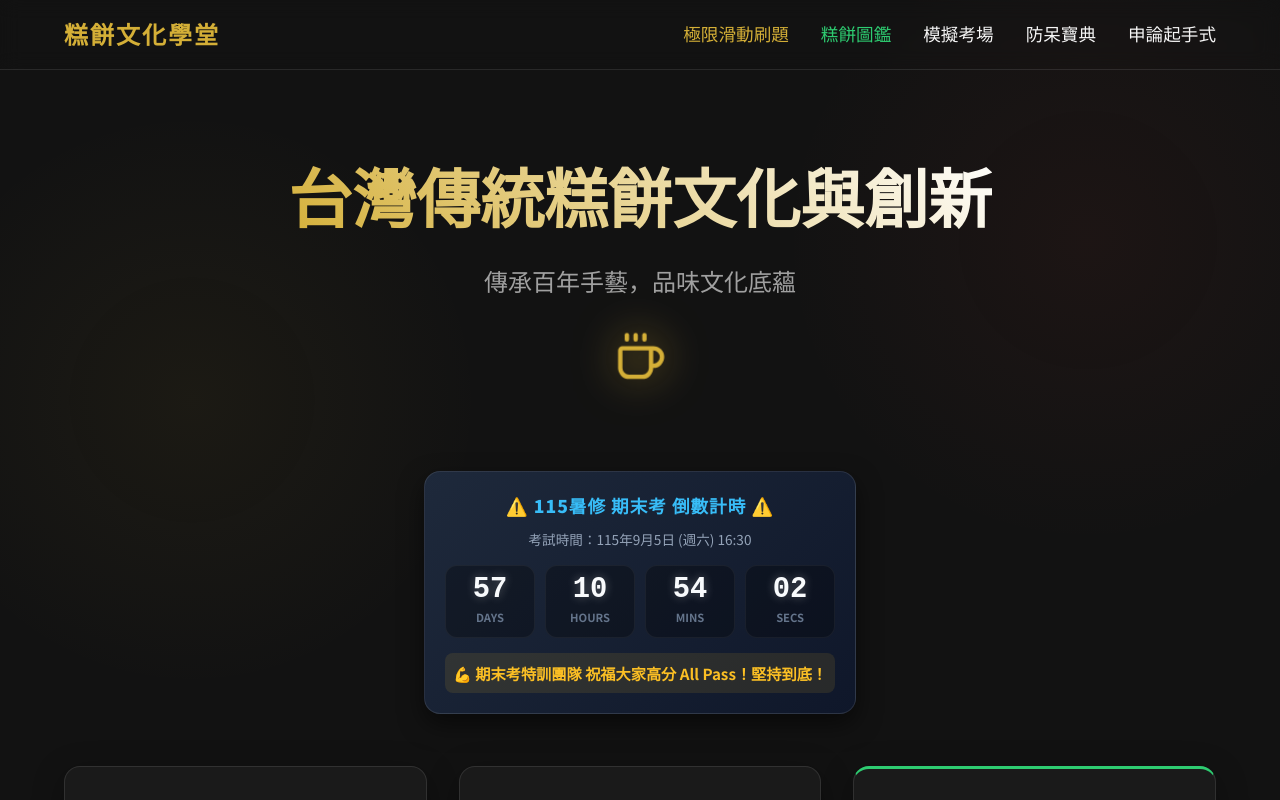
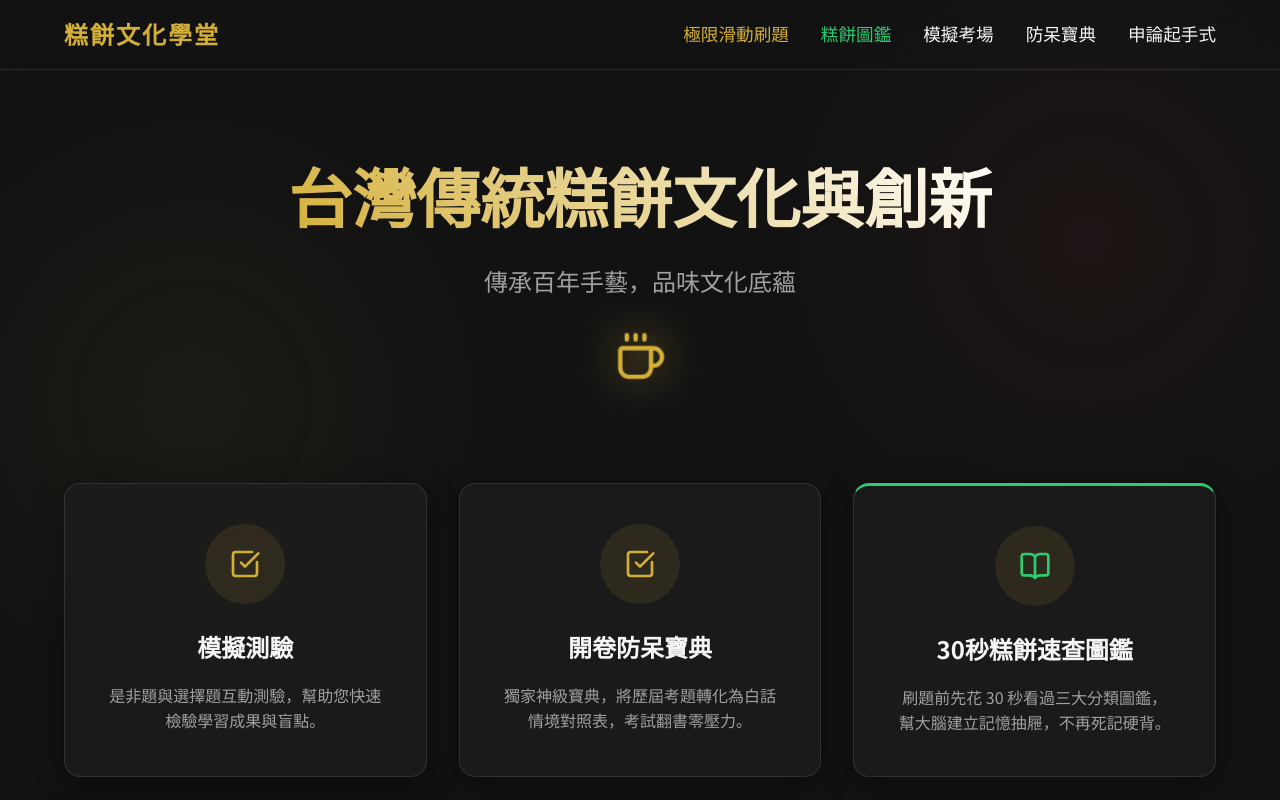
Before and after one commit to m0904103/taiwan-pastry-web, a React (Vite) app: page / in a window 1280 px wide. Shown: the top 800 px of the page. Built offline with nearby package versions, Linux system fonts and the light colour scheme.

Commit message:
Remove countdown timer per user request

```diff
--- a/src/components/CountdownTimer.jsx
+++ /dev/null
@@ -1,73 +0,0 @@
-import React, { useState, useEffect } from 'react';
-
-const CountdownTimer = () => {
-  const [timeLeft, setTimeLeft] = useState({ days: '00', hours: '00', mins: '00', secs: '00' });
-  const [isOver, setIsOver] = useState(false);
-
-  useEffect(() => {
-    // 考試時間：115年9月5日 (週六) 16:30
-    const targetDate = new Date('2026-09-05T16:30:00+08:00').getTime();
-
-    const timer = setInterval(() => {
-      const now = new Date().getTime();
-      const distance = targetDate - now;
-
-      if (distance < 0) {
-        clearInterval(timer);
-        setIsOver(true);
-        return;
-      }
-
-      const days = Math.floor(distance / (1000 * 60 * 60 * 24));
-      const hours = Math.floor((distance % (1000 * 60 * 60 * 24)) / (1000 * 60 * 60));
-      const minutes = Math.floor((distance % (1000 * 60 * 60)) / (1000 * 60));
-      const seconds = Math.floor((distance % (1000 * 60)) / 1000);
-
-      setTimeLeft({
-        days: days.toString().padStart(2, '0'),
-        hours: hours.toString().padStart(2, '0'),
-        mins: minutes.toString().padStart(2, '0'),
-        secs: seconds.toString().padStart(2, '0')
-      });
-    }, 1000);
-
-    return () => clearInterval(timer);
-  }, []);
-
-  const boxStyle = {
-    background: 'linear-gradient(135deg, #1e293b, #0f172a)',
-    border: '1px solid rgba(255, 255, 255, 0.1)',
-    borderRadius: '16px',
-    padding: '20px',
-    margin: '20px auto',
-    maxWidth: '600px',
-    textAlign: 'center',
-    boxShadow: '0 10px 25px rgba(0,0,0,0.5)',
-    position: 'relative',
-    overflow: 'hidden'
-  };
-
-  const titleStyle = { fontSize: '1.1rem', color: '#38bdf8', fontWeight: 800, marginBottom: '8px', letterSpacing: '1px' };
-  const subtitleStyle = { fontSize: '0.85rem', color: '#94a3b8', marginBottom: '15px' };
-  const gridStyle = { display: 'grid', gridTemplateColumns: 'repeat(4, 1fr)', gap: '10px', marginBottom: '15px' };
-  const itemStyle = { background: 'rgba(0,0,0,0.3)', padding: '10px 5px', borderRadius: '12px', border: '1px solid rgba(255,255,255,0.05)' };
-  const numStyle = { fontSize: '1.8rem', fontWeight: 900, color: '#f8fafc', fontFamily: 'monospace', lineHeight: 1, marginBottom: '4px', textShadow: '0 0 10px rgba(255,255,255,0.3)' };
-  const labelStyle = { fontSize: '0.7rem', color: '#64748b', fontWeight: 700, textTransform: 'uppercase' };
-  const footerStyle = { fontSize: '0.95rem', color: '#fbbf24', fontWeight: 700, background: 'rgba(251,191,36,0.1)', padding: '8px', borderRadius: '8px' };
-
-  return (
-    <div style={boxStyle} className="fade-in">
-      <div style={titleStyle}>⚠️ 115暑修 期末考 倒數計時 ⚠️</div>
-      <div style={subtitleStyle}>考試時間：115年9月5日 (週六) 16:30</div>
-      <div style={gridStyle}>
-        <div style={itemStyle}><div style={numStyle}>{timeLeft.days}</div><div style={labelStyle}>Days</div></div>
-        <div style={itemStyle}><div style={numStyle}>{timeLeft.hours}</div><div style={labelStyle}>Hours</div></div>
-        <div style={itemStyle}><div style={numStyle}>{timeLeft.mins}</div><div style={labelStyle}>Mins</div></div>
-        <div style={itemStyle}><div style={numStyle}>{timeLeft.secs}</div><div style={labelStyle}>Secs</div></div>
-      </div>
-      <div style={footerStyle}><span>💪</span> 期末考特訓團隊 祝福大家高分 All Pass！堅持到底！</div>
-    </div>
-  );
-};
-
-export default CountdownTimer;
--- a/src/components/Home.jsx
+++ b/src/components/Home.jsx
@@ -1,6 +1,5 @@
 import React from 'react';
 import { Link } from 'react-router-dom';
-import CountdownTimer from './CountdownTimer';
 import { BookOpen, PenTool, CheckSquare, Coffee } from 'lucide-react';
 
 const Home = () => {
@@ -16,7 +15,7 @@ const Home = () => {
         </div>
       </header>
 
-      <CountdownTimer />
+
 
       <section className="features-grid">
         <Link to="/quiz" className="feature-card">
```
